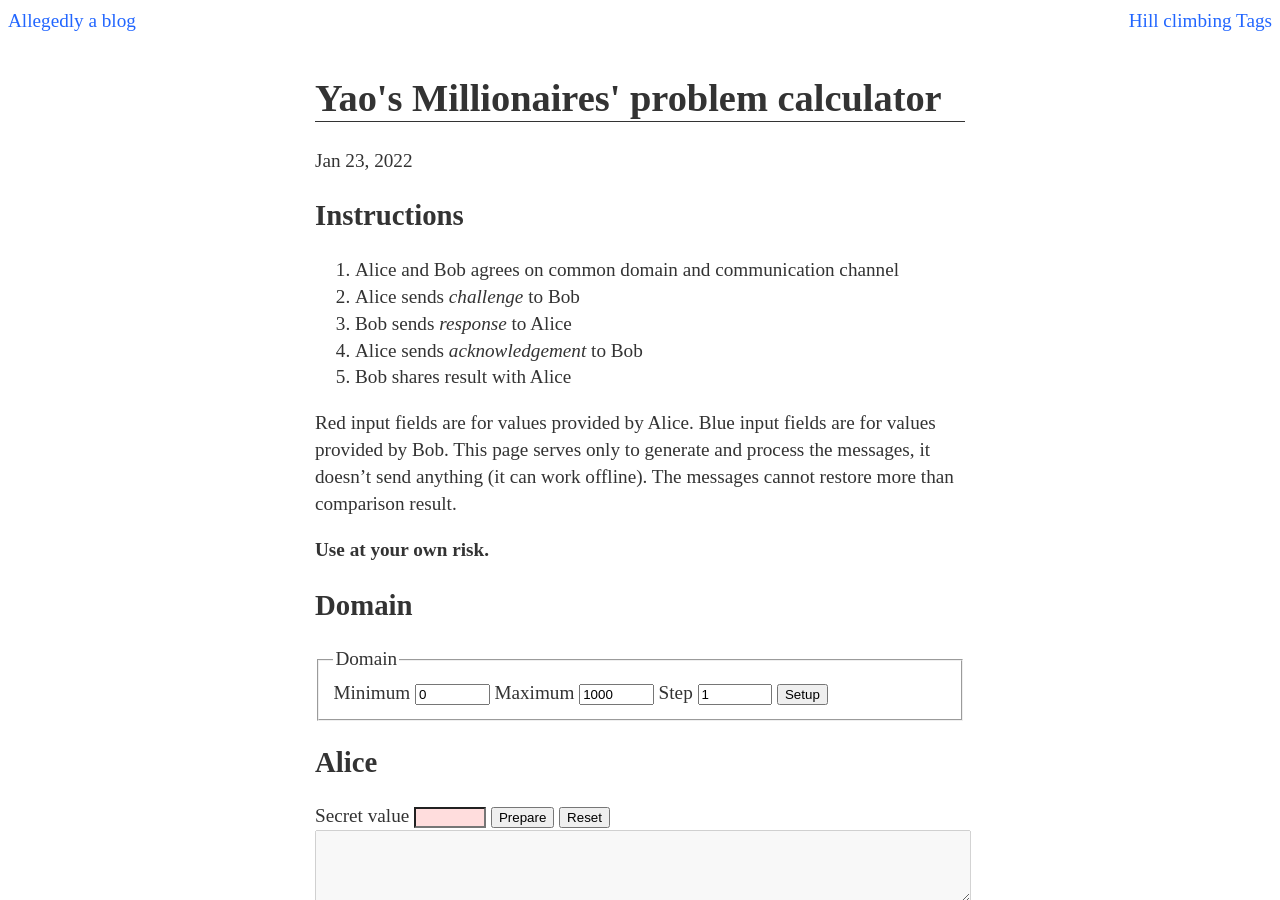
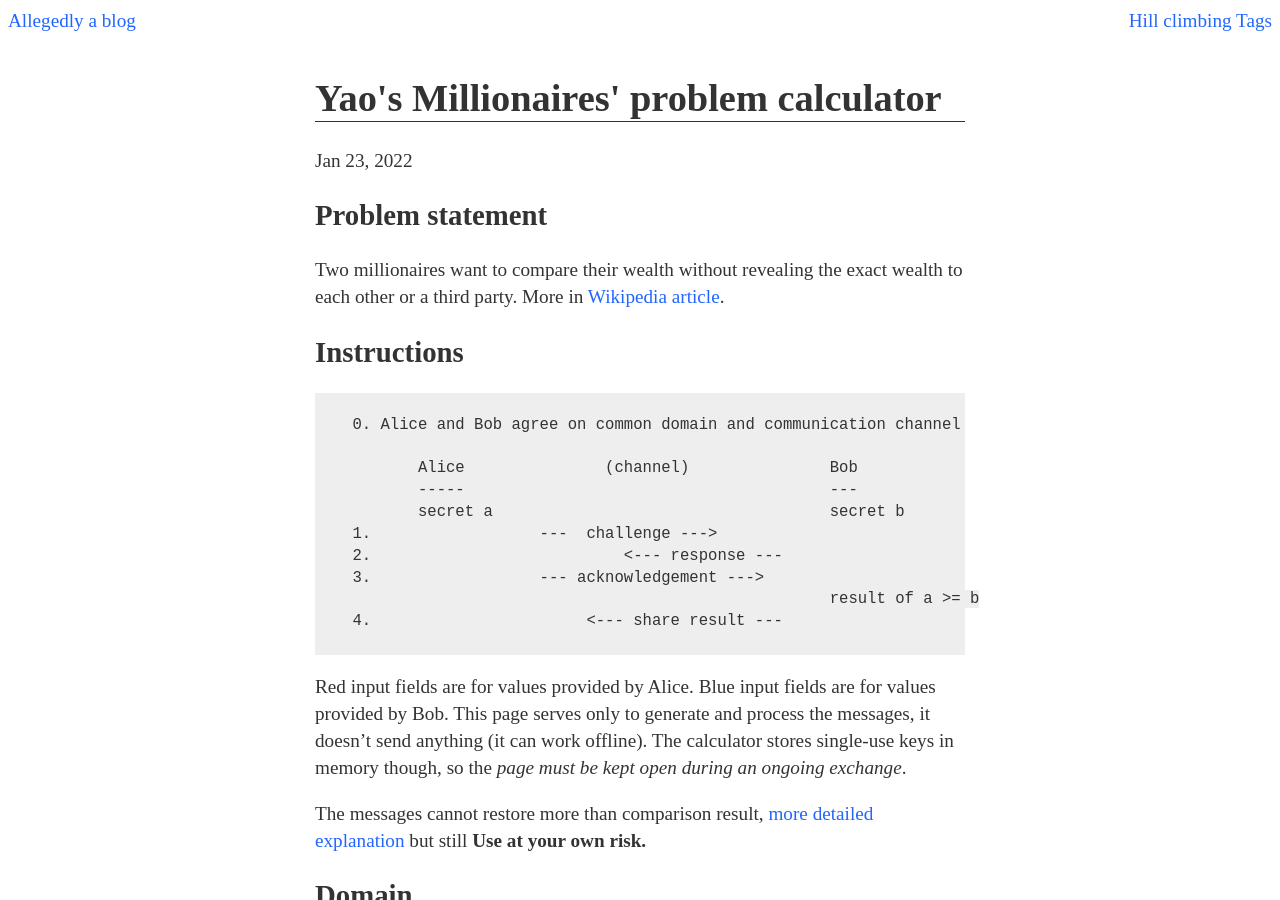
Before and after one commit to Werkov/Werkov.github.io, a Jekyll site: the page built from _posts/2022-01-23-ymp.md, in a window 1280 px wide and 900 px high. Built offline with Jekyll 4.4.1, drawn with Linux system fonts in a browser that asks for light colours.

Commit message:
millionaire: Finalize explanation, cross-link, final touches

```diff
--- a/_posts/2022-01-23-ymp.md
+++ b/_posts/2022-01-23-ymp.md
@@ -1,25 +1,44 @@
 ---
 layout: post
 title: Yao's Millionaires' problem calculator
-tags: cryptography programming javascript
+tags: cryptography programming javascript economy
 hidden: true
 ---
 <link rel="stylesheet" href="/resources/2022-ymp/style.css"/>
 
+## Problem statement
+
+Two millionaires want to compare their wealth without revealing the exact
+wealth to each other or a third party.
+More in [Wikipedia article](https://en.wikipedia.org/wiki/Yao's_Millionaires'_Problem).
+
 ## Instructions
 
-1. Alice and Bob agrees on common domain and communication channel
-1. Alice sends *challenge* to Bob
-1. Bob sends *response* to Alice
-1. Alice sends *acknowledgement* to Bob
-1. Bob shares result with Alice
+
+
+        0. Alice and Bob agree on common domain and communication channel
+
+               Alice               (channel)               Bob
+               -----                                       ---
+               secret a                                    secret b
+        1.                  ---  challenge --->
+        2.                           <--- response ---
+        3.                  --- acknowledgement --->
+                                                           result of a >= b
+        4.                       <--- share result ---
+
+
 
 Red input fields are for values provided by Alice.
 Blue input fields are for values provided by Bob.
 This page serves only to generate and process the messages, it doesn't send
 anything (it can work offline).
-The messages cannot restore more than comparison result.
+The calculator stores single-use keys in memory though, so the *page must be
+kept open during an ongoing exchange*.
 
+The messages cannot restore more than comparison result,
+[more detailed explanation]({% post_url 2022-01-26-ymp-explanation %})
+but still
 **Use at your own risk.**
 
 ## Domain
```
Also changed, not shown: other parts of _posts/2022-01-23-ymp.md (+0 -4 lines), _drafts/millionaire-about.md (deleted, +0 -155 lines), _posts/2022-01-26-ymp-explanation.md (added, +247 -0 lines).
